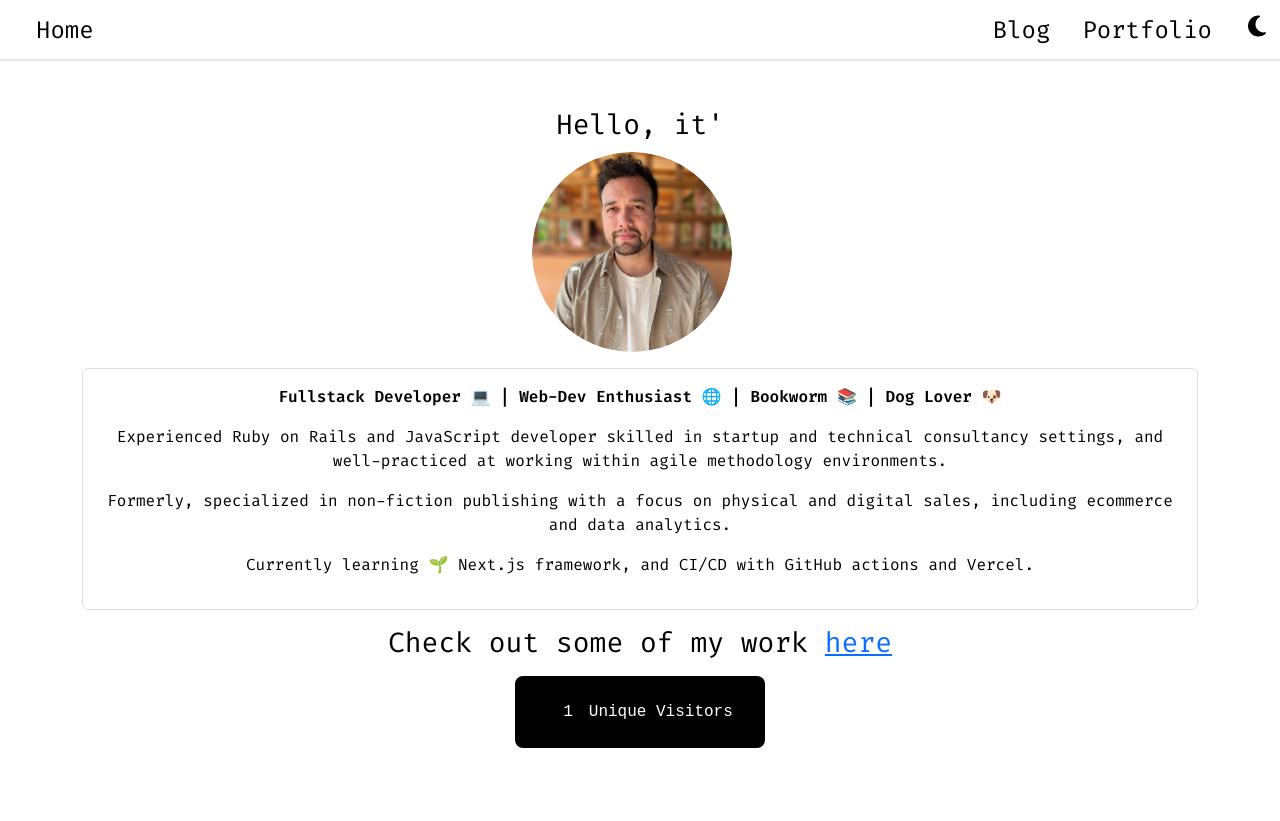
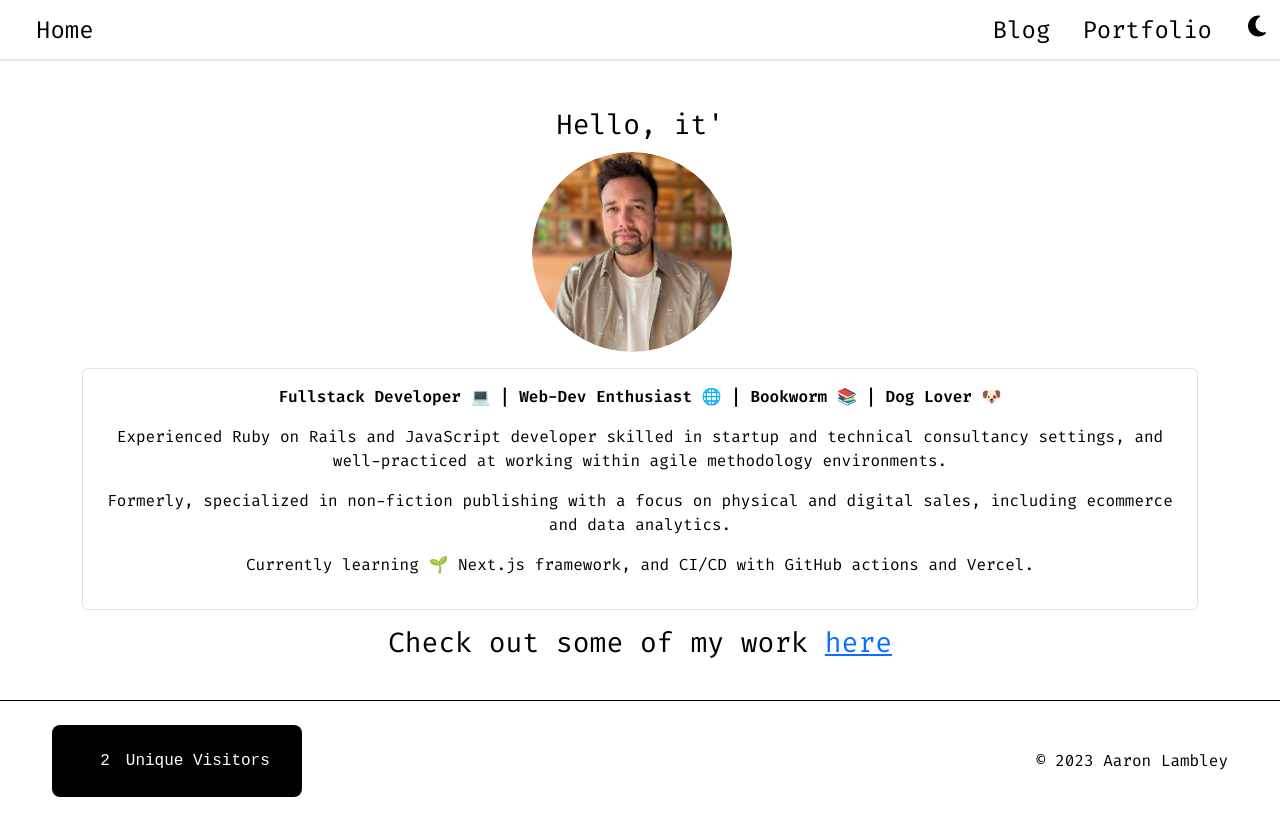
Before and after one commit to lambley/portfolio, a Next.js app: page / in a window 1280 px wide. Before the commit the page ends 800 px from the top, so only its background shows below. Built offline with nearby package versions, Linux system fonts and the light colour scheme.

Commit message:
add footer (and fix navbar, body, footer css)

```diff
--- /dev/null
+++ b/src/components/Footer.tsx
@@ -0,0 +1,17 @@
+import React from "react";
+import VisitorCounter from "./VisitorCounter";
+
+const Footer = (): JSX.Element => {
+  return (
+    <footer className="footer text-center">
+      <div className="footer-content">
+        <VisitorCounter />
+        <span className="footer-text">
+          &copy; {new Date().getFullYear()} Aaron Lambley
+        </span>
+      </div>
+    </footer>
+  );
+};
+
+export default Footer;
--- a/src/components/Layout.tsx
+++ b/src/components/Layout.tsx
@@ -1,13 +1,17 @@
 import React, { PropsWithChildren } from "react";
 import Navigation from "./Navigation";
+import Footer from "./Footer";
 
 const Layout = ({ children }: PropsWithChildren) => {
   return (
-    <div className="layout-wrapper">
-      <Navigation>
-        <div className="content-container">{children}</div>
-      </Navigation>
-    </div>
+    <>
+      <div className="layout-wrapper">
+        <Navigation>
+          <div className="content-container">{children}</div>
+        </Navigation>
+        <Footer />
+      </div>
+    </>
   );
 };
 
--- a/src/pages/index.tsx
+++ b/src/pages/index.tsx
@@ -65,7 +65,6 @@ const HomePage = (): JSX.Element => {
       <h3 className="text-center my-3">
         Check out some of my work <Link href={"/portfolio"}>here</Link>
       </h3>
-      <VisitorCounter />
     </Container>
   );
 };
--- /dev/null
+++ b/src/styles/footer.css
@@ -0,0 +1,33 @@
+.footer {
+  background-color: var(--background-color);
+  padding: 1rem;
+  text-align: center;
+  color: var(--text-color);
+  font-size: 1rem;
+  border-top-color: var(--text-color);
+  border-top-width: 1px;
+  border-top-style: solid;
+  bottom: 0px;
+  width: 100%;
+  position: relative;
+  min-height: var(--footer-height);
+  height: var(--footer-height);
+  height: auto;
+  margin-top: auto;
+  z-index: 1;
+}
+
+.footer-content {
+  display: flex;
+  flex-direction: row;
+  flex-wrap: nowrap;
+  justify-content: space-between;
+  align-items: center;
+  padding: 8px 36px;
+}
+
+.footer-text {
+  font-size: 1rem;
+  margin-bottom: 0px;
+  color: var(--text-color);
+}
--- a/src/styles/globals.css
+++ b/src/styles/globals.css
@@ -8,6 +8,7 @@
 @import "portfolio.css";
 @import "layout.css";
 @import "visitorCounter.css";
+@import "footer.css";
 
 /* External styles */
 @import "~bootstrap/dist/css/bootstrap.min.css";
--- a/src/styles/layout.css
+++ b/src/styles/layout.css
@@ -5,4 +5,5 @@
 
 .content-container {
   padding-top: calc(var(--page-margin-top) + 20px);
+  min-height: calc(100vh - var(--navbar-height) - var(--footer-height));
 }
--- a/src/styles/variables.css
+++ b/src/styles/variables.css
@@ -6,6 +6,7 @@
   --button-text-color: #ffffff;
   --font-mono: "Fira Code", monospace;
   --navbar-height: 60px;
+  --footer-height: 60px;
   --page-margin-top: var(--navbar-height);
   --hover-shadow: 1px 1px 4px 1px var(--button-background-color);
 }
--- a/src/styles/visitorCounter.css
+++ b/src/styles/visitorCounter.css
@@ -9,8 +9,6 @@
   flex-direction: row;
   align-items: center;
   justify-content: center;
-  margin-left: auto;
-  margin-right: auto;
 }
 
 .counter-wrapper {
```
